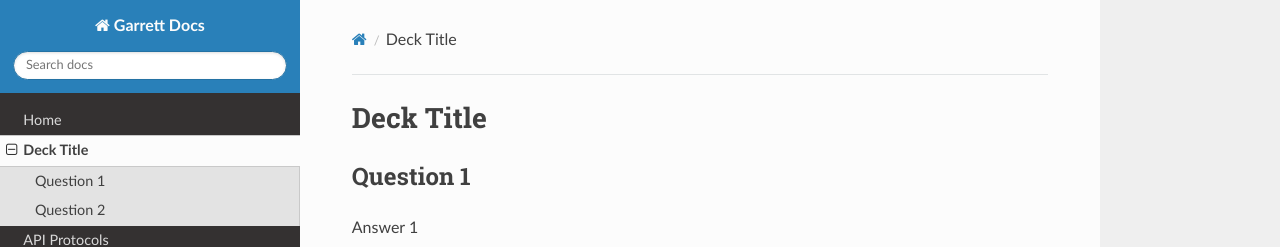
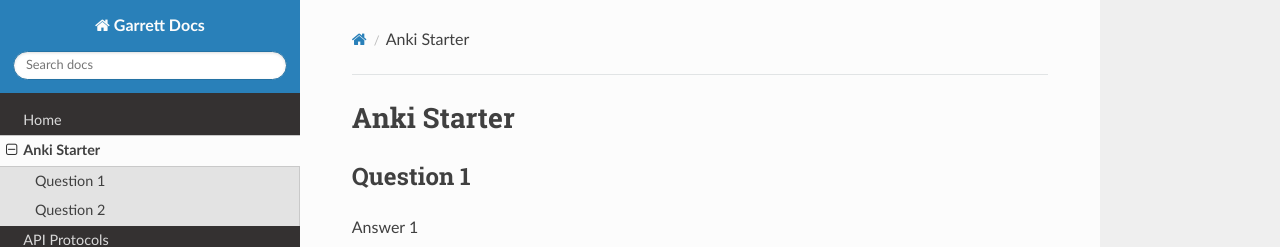
Before and after one commit to gsweene2/garrett-mkdocs, an MkDocs documentation site: the page built from docs/anki-starter.md, in a window 1280 px wide. Shown: the top 247 px of the page. Built offline with MkDocs 1.6.1, drawn with Linux system fonts in a browser that asks for light colours; nearby versions of some CDN libraries.

Commit message:
Rename anki starter

```diff
--- a/docs/anki-starter.md
+++ b/docs/anki-starter.md
@@ -1,4 +1,4 @@
-# Deck Title
+# Anki Starter
 
 ## Question 1
 
```
